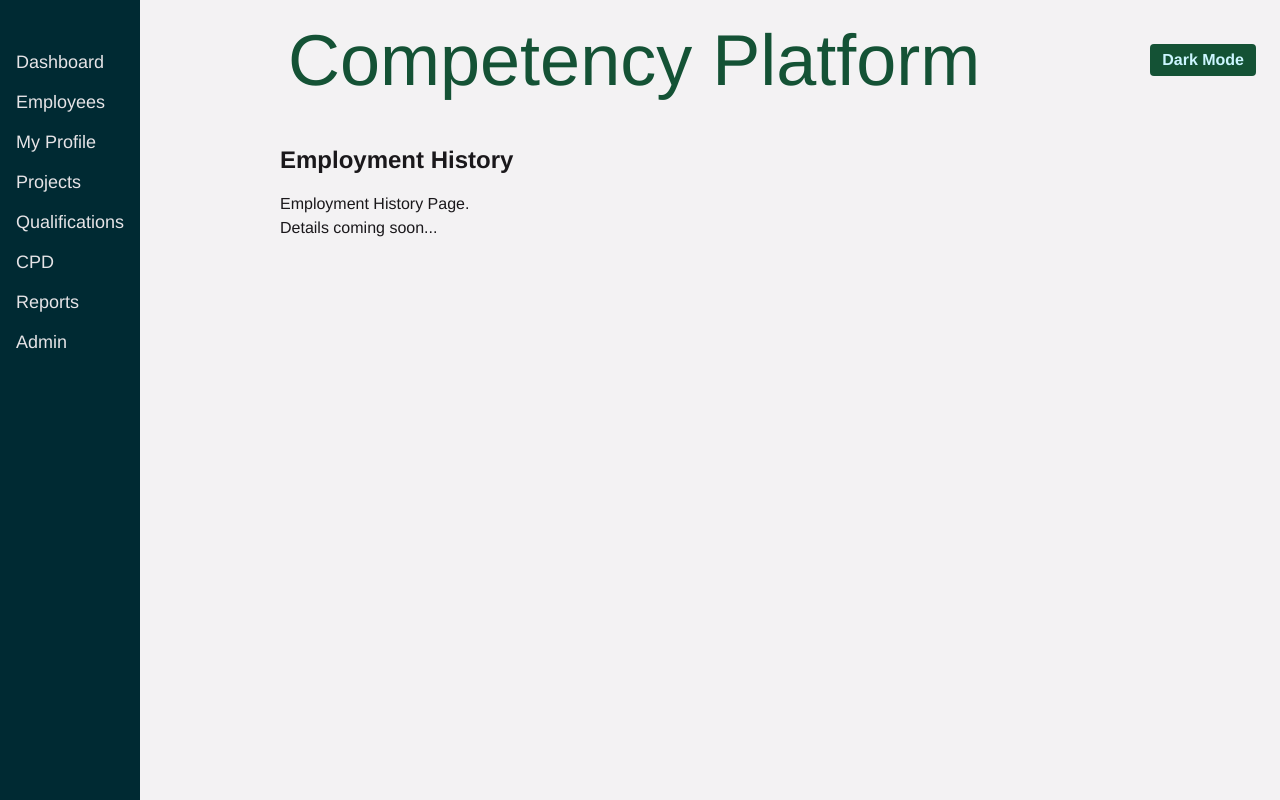
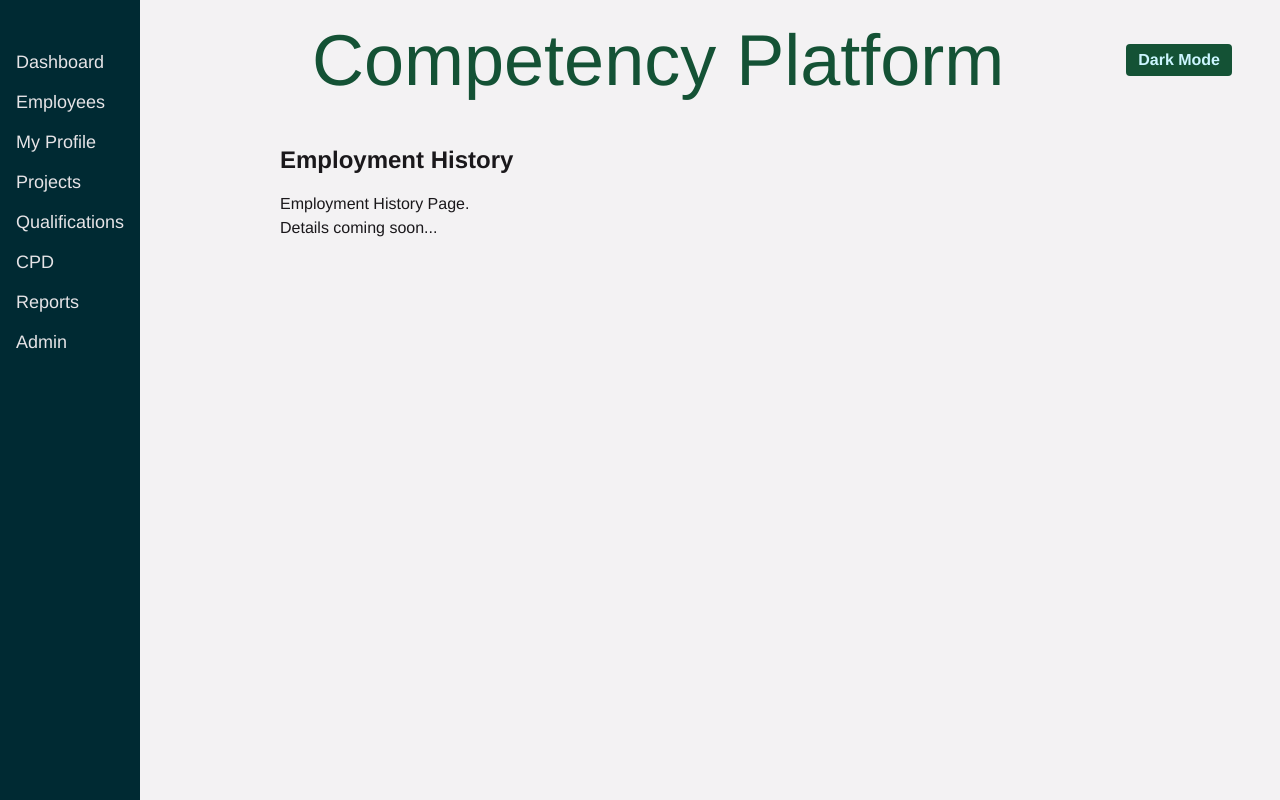
Before and after one commit to kriskilsby/competency-phase2, a Next.js app in the folder frontend/: page /employment-history in a window 1280 px wide. Built offline with nearby package versions, Linux system fonts and the light colour scheme.

Commit message:
Ensure D3 graph is responsive

```diff
--- a/frontend/src/app/employees/page.tsx
+++ b/frontend/src/app/employees/page.tsx
@@ -83,7 +83,7 @@ export default function EmployeesPage() {
             <tr>
               <th className="px-6 py-3">ID</th>
               <th className="px-6 py-3">Business Area</th>
-              <th className="px-6 py-3">Dicipline</th>
+              <th className="px-6 py-3">Discipline</th>
               <th className="px-6 py-3">Name</th>
               <th className="px-6 py-3">Role</th>
               <th className="px-6 py-3">Employment History</th>
--- a/frontend/src/app/page.tsx
+++ b/frontend/src/app/page.tsx
@@ -73,7 +73,7 @@ export default async function Home() {
 
       </div>
 
-      <div className="max-w-7xl mx-auto px-4 pb-10 min-w-0 overflow-x-hidden">
+      <div className="max-w-7xl mx-auto px-0 sm:px-1 md:px-4 lg:px-6 pb-10 min-w-0 overflow-x-hidden">
         <SkillCirclePacking />
       </div>
     </div>
--- a/frontend/src/components/LayoutShell.tsx
+++ b/frontend/src/components/LayoutShell.tsx
@@ -71,12 +71,12 @@ export default function LayoutShell({ children }: { children: React.ReactNode })
 
         {/* Header */}
         <header
-          className={`sticky top-0 z-40 flex items-center justify-between bg-background dark:bg-graphite-900 transition-all duration-300
-          ${scrolled ? "py-2 md:px-6 shadow-md" : "p-4 md:px-6"}`}
+          className={`sticky top-0 z-40 flex items-center justify-between bg-background dark:bg-graphite-900 transition-all duration-300 px-4 sm:px-5 md:px-6
+          ${scrolled ? "py-2 shadow-md" : "py-4"}`}
         >
 
           {/* Left: Hamburger + Title */}
-          <div className="flex items-center space-x-4">
+          <div className="flex items-center space-x-4 pl-04 md:pl-6">
             {/* Hamburger for mobile */}
             <button
               onClick={() => setSidebarOpen(!sidebarOpen)}
@@ -88,7 +88,6 @@ export default function LayoutShell({ children }: { children: React.ReactNode })
             </button>
 
             {/* Title */}
-            {/* <h1 className="text-primary text-4xl md:text-5xl lg:text-6xl xl:text-7xl font-medium p-2"> */}
             <h1
               className={`text-primary font-medium transition-all duration-1000
               ${scrolled ? "text-2xl md:text-4xl" : "text-4xl md:text-5xl lg:text-6xl xl:text-7xl"} p-2`}
@@ -98,12 +97,14 @@ export default function LayoutShell({ children }: { children: React.ReactNode })
           </div>
 
           {/* Right: Dark/Light toggle */}
+          <div className="pr-4 md:pr-6">
             <button
               onClick={toggleTheme}
               className="bg-button-bg hover:bg-button-hover text-button-text px-3 py-1 rounded font-semibold hover:opacity-90 transition"
             >
               {darkMode ? "Light Mode" : "Dark Mode"}
             </button>
+          </div>
         </header>
 
         {/* Page content */}
--- a/frontend/src/components/SkillCirclePacking.tsx
+++ b/frontend/src/components/SkillCirclePacking.tsx
@@ -30,7 +30,7 @@ export default function SkillCirclePacking() {
 
         const containerWidth = svgRef.current.parentElement?.clientWidth || 1200;
         const width = Math.max(containerWidth, MIN_SIZE);
-        const height = width; // keep it square
+        const height = width;
 
         // Prepare hierarchical data
         const data = {
@@ -78,7 +78,8 @@ export default function SkillCirclePacking() {
         //     .select<SVGSVGElement, unknown>("svg")
             .attr('width', width)
             .attr('height', height)
-            .attr('viewBox', `0 0 ${width} ${height}`);
+            .attr('viewBox', `0 0 ${width} ${height}`)
+            .attr("preserveAspectRatio", "xMidYMid meet");
             // .style('background', '#f0f0f0'); // using container styling instead
 
         const nodes = svg
@@ -218,14 +219,15 @@ export default function SkillCirclePacking() {
 
     // text-secondary font-bold mb-4 text-2xl sm:text-2xl md:text-3xl lg:text-4xl xl:text-4xl p-2
     return (
-        <div className="bg-graph-bg shadow rounded-lg p-6 w-full min-w-0">
-        <h2 className="text-tertiary mb-4 text-2xl sm:text-2xl md:text-2xl lg:text-3xl xl:text-3xl p-2">Building Design Skills by Primary Sector</h2>
-            <div className="w-full overflow-x-auto px-2 max-w-full">
-                <svg
-                    ref={svgRef}
-                    className="h-[1100px]block"
-                    style={{ minWidth: "1000px" }}
-                />
+        <div className="bg-graph-bg shadow rounded-lg p-3 sm:p-4 md:p-6 w-full min-w-0">
+            <h2 className="text-tertiary mb-4 text-2xl lg:text-3xl p-2">
+                Building Design Skills by Primary Sector
+            </h2>
+
+            <div className="w-full overflow-x-auto">
+                <div className="min-w-maxflex justify-center">
+                <svg ref={svgRef} className="block" />
+                </div>
             </div>
         </div>
     );
```
Lines whose indentation alone changed are shown as unchanged.
